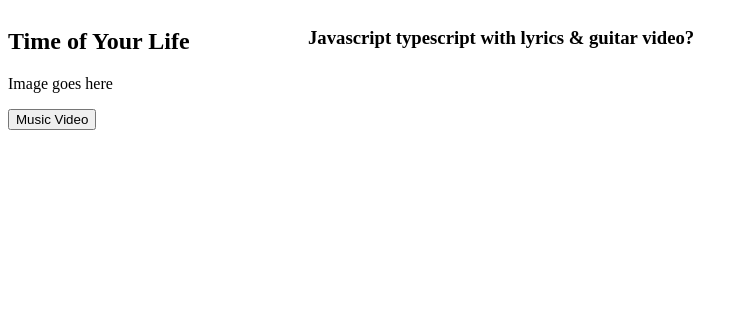
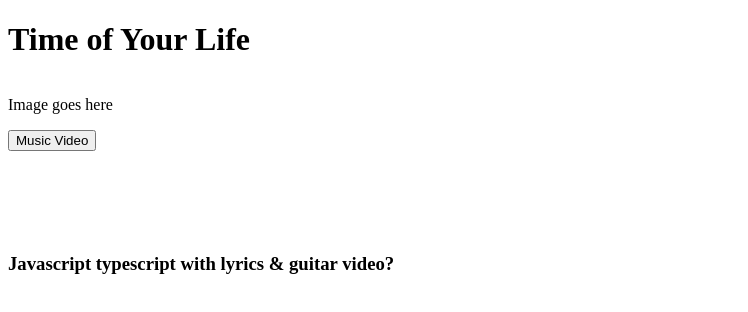
Before and after one commit to mpokodner/favorite-song, a plain HTML site: page index.html in a window 1280 px wide. Shown: the whole page, without its empty margins (0-748 px from the left). Drawn offline with Linux system fonts and the light colour scheme.

Commit message:
fixed flexbox

```diff
--- a/index.html
+++ b/index.html
@@ -8,14 +8,13 @@
   </head>
   <body>
     <main>
+      <h1>Time of Your Life</h1>
       <section class="hero">
-        <h1>Time of Your Life</h1>
-        <div class="hero-layout">
-          <div class="first-column-hero">
+        <div class="hero-container-1">
             <p>Image goes here</p>
             <button id="Music Video">Music Video</button>
           </div>
-          <div class="second-column-hero">
+          <div class="hero-container-2">
             <video>video goes here</video>
           </div>
         </div>
--- a/style.css
+++ b/style.css
@@ -1,3 +1,23 @@
 main {
+  display: relative;
+  width: 100%;
+  height: 100%;
+}
+section.hero {
   display: flex;
+  flex-direction: row;
+  width: 75%;
+  max-height: 50%;
 }
+
+.hero-container-1 {
+  max-width: 25%;
+}
+.hero-container-2 {
+  max-width: 75;
+}
+main.aside {
+  width: 25%;
+  max-height: 100%;
+  display: absolute;
+}
```
